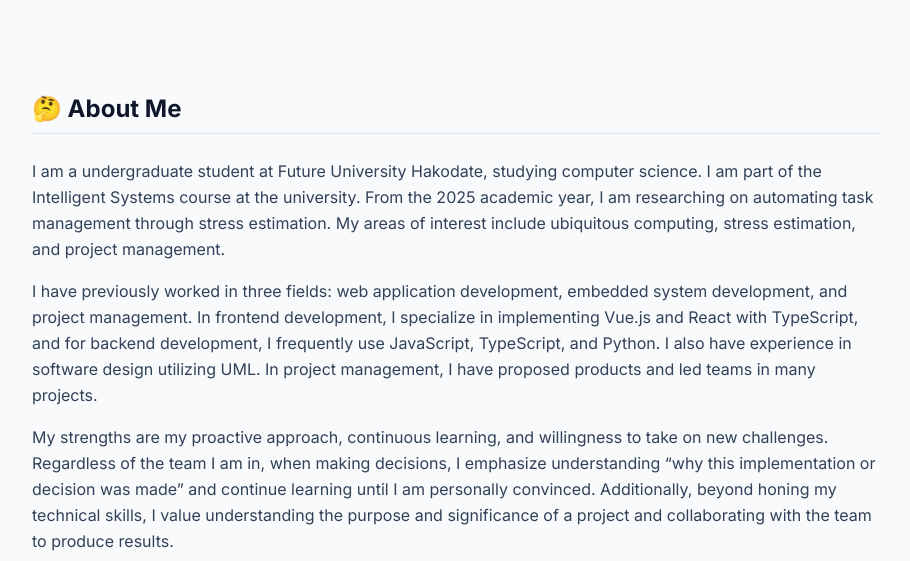
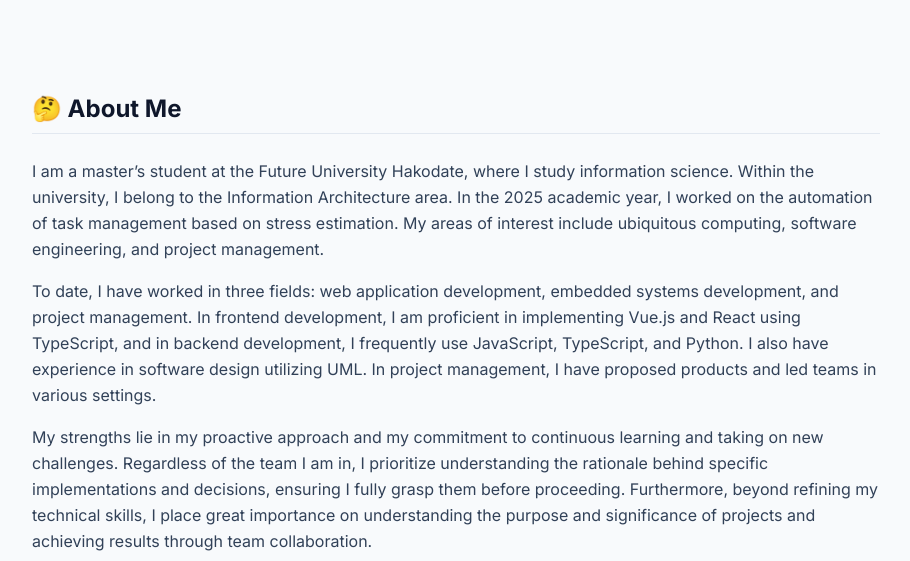
Before and after one commit to azurata09/azurata.me, an Astro site: page /en in a window 1280 px wide. Shown: the part 391-952 px from the top of the page, without its empty margins (184-1094 px from the left). Built offline with nearby package versions, Linux system fonts and the light colour scheme; Astro itself is replaced by a stand-in of ours.

Commit message:
Change about me due to I earned B.S. degree, and now pursuing to M.S. degree

```diff
--- a/src/content/about/en.md
+++ b/src/content/about/en.md
@@ -1,5 +1,5 @@
-I am a undergraduate student at Future University Hakodate, studying computer science. I am part of the Intelligent Systems course at the university. From the 2025 academic year, I am researching on automating task management through stress estimation. My areas of interest include ubiquitous computing, stress estimation, and project management.
+I am a master's student at the Future University Hakodate, where I study information science. Within the university, I belong to the Information Architecture area. In the 2025 academic year, I worked on the automation of task management based on stress estimation. My areas of interest include ubiquitous computing, software engineering, and project management.
 
-I have previously worked in three fields: web application development, embedded system development, and project management. In frontend development, I specialize in implementing Vue.js and React with TypeScript, and for backend development, I frequently use JavaScript, TypeScript, and Python. I also have experience in software design utilizing UML. In project management, I have proposed products and led teams in many projects.
+To date, I have worked in three fields: web application development, embedded systems development, and project management. In frontend development, I am proficient in implementing Vue.js and React using TypeScript, and in backend development, I frequently use JavaScript, TypeScript, and Python. I also have experience in software design utilizing UML. In project management, I have proposed products and led teams in various settings.
 
-My strengths are my proactive approach, continuous learning, and willingness to take on new challenges. Regardless of the team I am in, when making decisions, I emphasize understanding "why this implementation or decision was made" and continue learning until I am personally convinced. Additionally, beyond honing my technical skills, I value understanding the purpose and significance of a project and collaborating with the team to produce results.
+My strengths lie in my proactive approach and my commitment to continuous learning and taking on new challenges. Regardless of the team I am in, I prioritize understanding the rationale behind specific implementations and decisions, ensuring I fully grasp them before proceeding. Furthermore, beyond refining my technical skills, I place great importance on understanding the purpose and significance of projects and achieving results through team collaboration.
--- a/src/content/about/ja.md
+++ b/src/content/about/ja.md
@@ -1,4 +1,4 @@
-私は公立はこだて未来大学で情報科学を学んでいる学生です。大学では知能システムコースに属しています。2025年度からは、ストレス推定によるタスク管理の自動化について取り組んでいます。興味のある分野は、ユビキタスコンピューティング、ストレス推定、プロジェクトマネジメントなどです。
+私は公立はこだて未来大学大学院で情報科学を学んでいる修士課程の学生です。大学では情報アーキテクチャ領域に属しています。2025年度は、ストレス推定によるタスク管理の自動化について取り組んでいました。興味のある分野は、ユビキタスコンピューティング、ストレス推定、プロジェクトマネジメントなどです。
 
 これまで、Webアプリケーションの開発・組み込みシステムの開発・プロジェクトマネジメントの3分野に取り組んできました。フロントエンドでは、Vue.jsやReactをTypeScriptで実装することを得意としており、バックエンド開発ではJavaScript、TypeScript、Pythonを用いることが多いです。また、UMLを活用したソフトウェア設計経験もあります。プロジェクトマネジメントでは、多くのチームでプロダクトの提案・チームリードを行ってきました。
 
```
